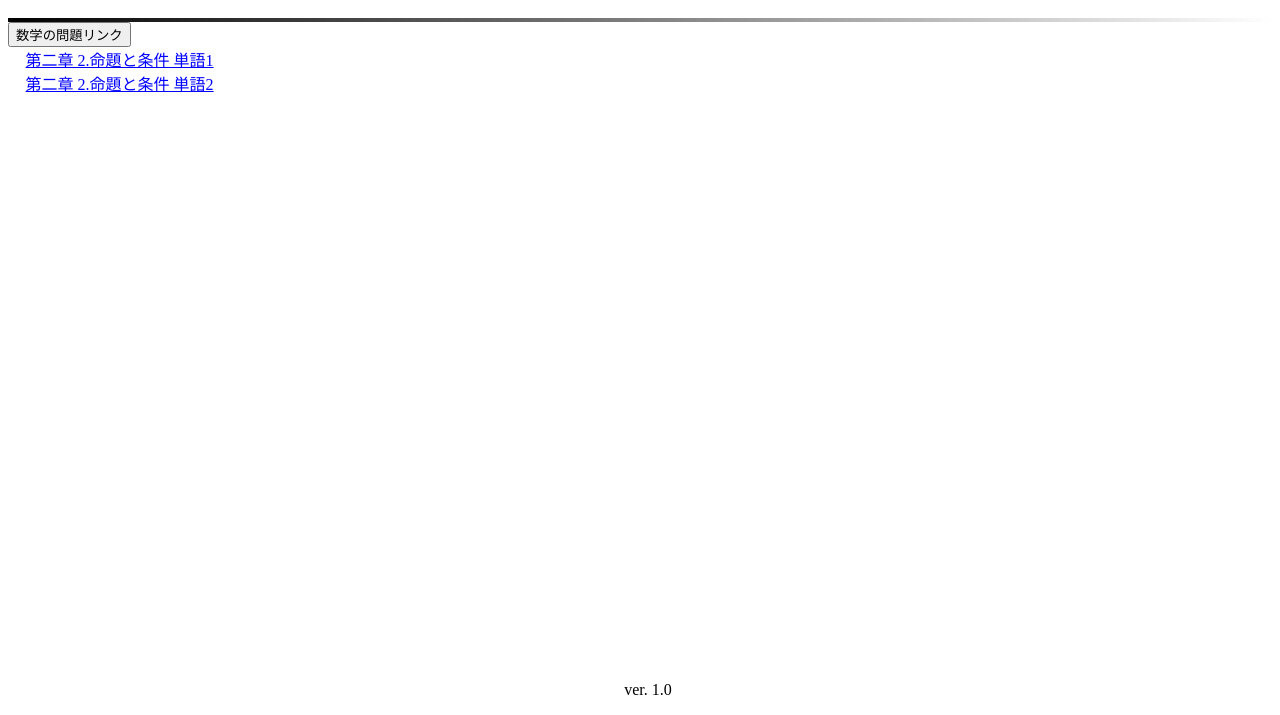
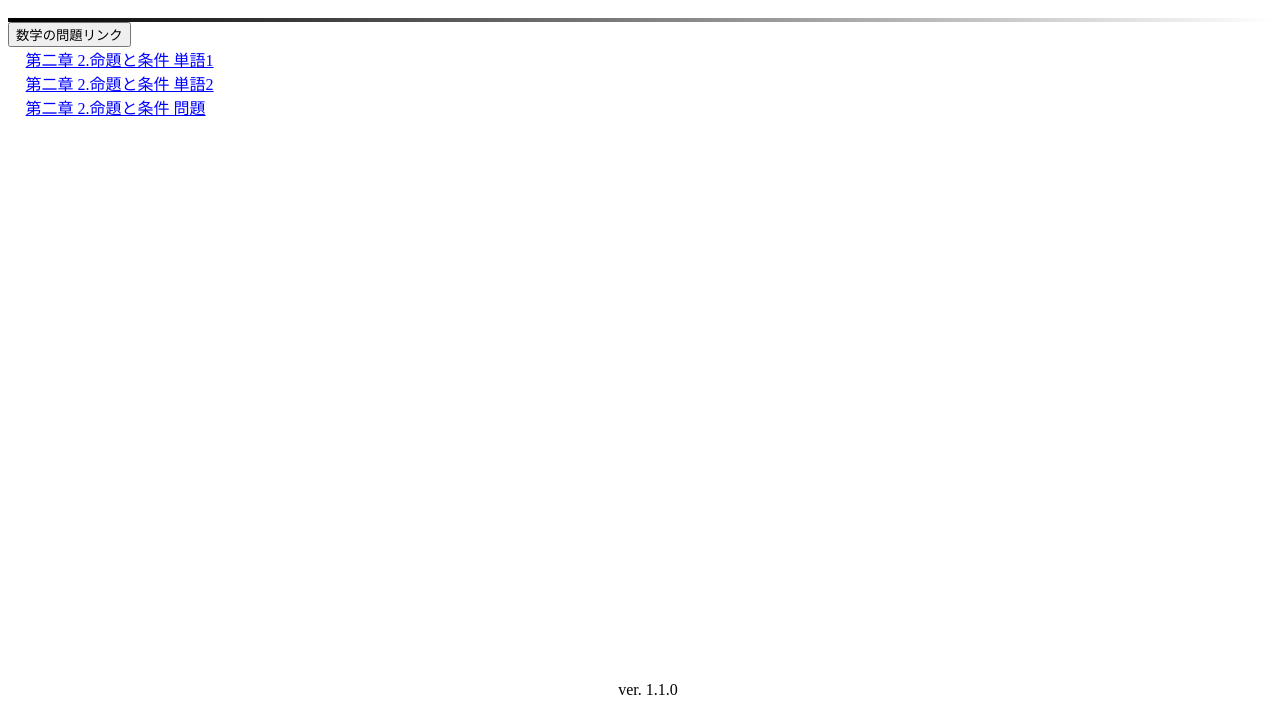
Before and after one commit to funny-games/funny-games.github.io, a plain HTML site: page high_school_quiz/index.html in a window 1280 px wide. Both pictures are taken after a click on the button "数学の問題リンク". Shown: the part 85-800 px from the top of the page. Drawn offline with Linux system fonts and the light colour scheme.

Commit message:
Update index.html

```diff
--- a/high_school_quiz/index.html
+++ b/high_school_quiz/index.html
@@ -44,6 +44,7 @@
             <div id="math_sentence" class="link_s">
                 <a href="https://funny-games.github.io/high_school_quiz/Math/1/chapter2/section2/word_1.html" style="color: blue;">第二章 2.命題と条件 単語1</a><br>
                 <a href="https://funny-games.github.io/high_school_quiz/Math/1/chapter2/section2/word_2.html" style="color: blue;">第二章 2.命題と条件 単語2</a><br>
+                <a href="https://funny-games.github.io/high_school_quiz/Math/1/chapter2/section2/quiz.html" style="color: blue;">第二章 2.命題と条件 問題</a><br>
             </div>
         </div>
 
@@ -64,6 +65,6 @@
         </script>
     </body>
     <footer>
-        <p>ver. 1.0</p>
+        <p>ver. 1.1.0</p>
     </footer>
 </html>
```
